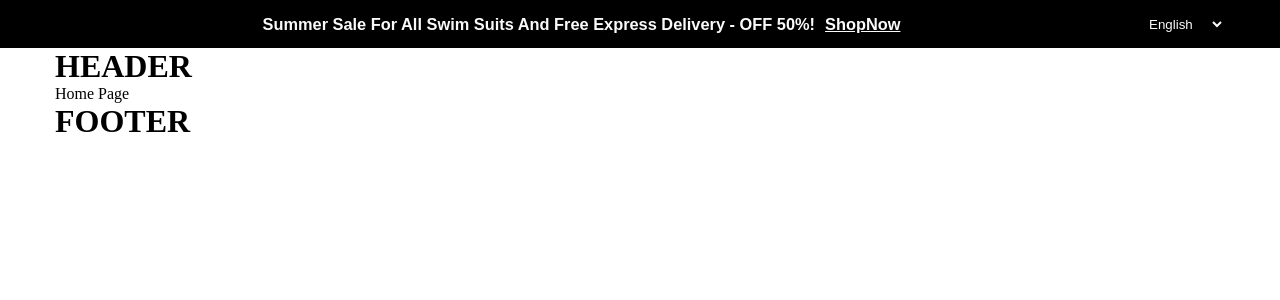
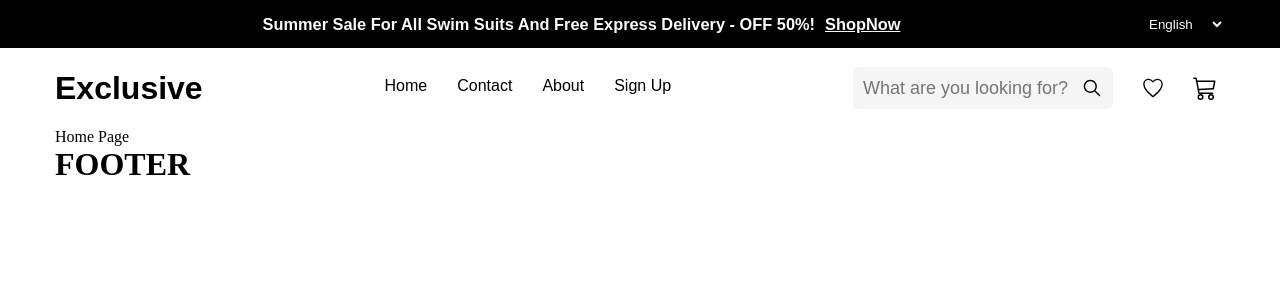
Before and after one commit to nurbolot2006/Exclusive, a React (Vite) app: page / in a window 1280 px wide. Shown: the top 300 px of the page. Built offline with nearby package versions, Linux system fonts and the light colour scheme.

Commit message:
add header

```diff
--- a/package.json
+++ b/package.json
@@ -12,6 +12,7 @@
   "dependencies": {
     "react": "^18.3.1",
     "react-dom": "^18.3.1",
+    "react-icons": "^5.6.0",
     "react-router": "^7.14.2"
   },
   "devDependencies": {
--- a/src/components/layout/header/Header.jsx
+++ b/src/components/layout/header/Header.jsx
@@ -1,9 +1,43 @@
+import {IoIosHeartEmpty, IoIosSearch} from "react-icons/io";
+import {BsCart3} from "react-icons/bs";
+import styles from "./Header.module.css";
 
 const Header = () => {
     return (
-        <div className={"container"}>
-            <h1>HEADER</h1>
-        </div>
+        <header className={`${styles.header} container`}>
+            <h1 className={styles.logo}>Exclusive</h1>
+
+            <nav className={styles.nav}>
+                <p className={styles.link}>Home</p>
+                <p className={styles.link}>Contact</p>
+                <p className={styles.link}>About</p>
+                <p className={styles.link}>Sign Up</p>
+            </nav>
+
+            <div className={styles.actions}>
+                <div className={styles.search_box}>
+                    <input
+                        type="text"
+                        placeholder="What are you looking for?"
+                        className={styles.search_input}
+                    />
+
+                    <button className={styles.search_btn}>
+                        <IoIosSearch/>
+                    </button>
+                </div>
+
+                <div className={styles.icons}>
+                    <button className={styles.icon_btn}>
+                        <IoIosHeartEmpty/>
+                    </button>
+
+                    <button className={styles.icon_btn}>
+                        <BsCart3/>
+                    </button>
+                </div>
+            </div>
+        </header>
     );
 };
 
--- /dev/null
+++ b/src/components/layout/header/Header.module.css
@@ -0,0 +1,124 @@
+.header {
+    height: 80px;
+    display: flex;
+    align-items: center;
+    justify-content: space-between;
+    gap: 20px;
+    font-family: Poppins, sans-serif;
+}
+
+.logo {
+    font-size: 32px;
+    font-weight: 700;
+    cursor: pointer;
+}
+
+.nav {
+    display: flex;
+    align-items: center;
+    gap: 30px;
+}
+
+.link {
+    font-size: 16px;
+    font-weight: 500;
+    cursor: pointer;
+    transition: 0.3s;
+    position: relative;
+    padding-bottom: 5px;
+}
+
+.link:hover {
+    transform: scale(1.08);
+    color: #db4444;
+}
+
+.link::after {
+    content: "";
+    position: absolute;
+    left: 50%;
+    bottom: 0;
+    width: 0;
+    height: 2px;
+    background: #db4444;
+    transition: 0.3s;
+    transform: translateX(-50%);
+    border-radius: 10px;
+}
+
+.link:hover::after {
+    width: 100%;
+}
+
+.active {
+    color: #db4444;
+    transform: scale(1.1);
+}
+
+.active::after {
+    width: 100%;
+}
+
+.actions {
+    display: flex;
+    align-items: center;
+    gap: 20px;
+}
+
+.search_box {
+    width: 260px;
+    height: 42px;
+    background: #f5f5f5;
+    border-radius: 6px;
+    display: flex;
+    align-items: center;
+    padding: 0 10px;
+}
+
+.search_input {
+    width: 100%;
+    height: 100%;
+    border: none;
+    outline: none;
+    background: transparent;
+    font-size: 18px;
+}
+
+.search_btn {
+    border: none;
+    background: transparent;
+    font-size: 22px;
+    cursor: pointer;
+    display: flex;
+    align-items: center;
+    justify-content: center;
+}
+
+.icons {
+    display: flex;
+    align-items: center;
+    gap: 12px;
+}
+
+.icon_btn {
+    width: 40px;
+    height: 40px;
+    border: none;
+    background: transparent;
+    font-size: 24px;
+    cursor: pointer;
+    transition: 0.3s;
+    border-radius: 50%;
+
+    display: flex;
+    align-items: center;
+    justify-content: center;
+}
+
+.icon_btn svg {
+    transition: 0.3s;
+}
+
+.icon_btn:hover svg {
+    transform: translateY(-4px);
+}
```
Also changed, not shown: 1 other file (tests, documents, lock files or other folders).
